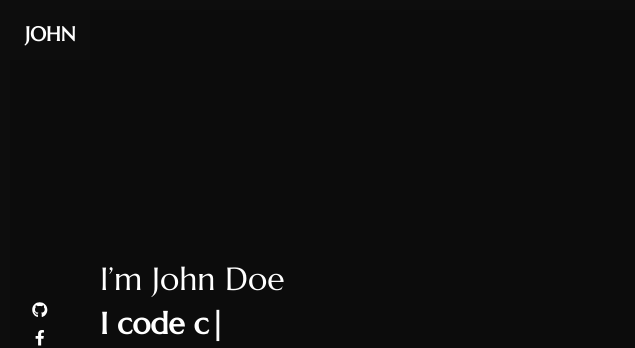
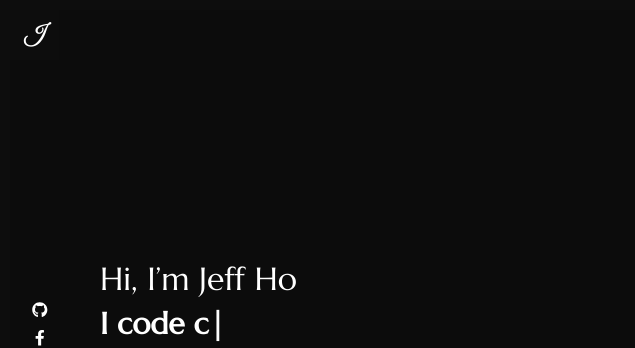
Before and after one commit to jeff665547/jeff665547.github.io, a React app: page / in a window 1280 px wide. Shown: the top 348 px of the page, 0-635 px from the left. Built offline with nearby package versions, Linux system fonts and the light colour scheme; some packages are replaced by stand-ins of ours.

Commit message:
Update some info and style in homepage and title.

```diff
--- a/package.json
+++ b/package.json
@@ -42,5 +42,8 @@
             "last 1 firefox version",
             "last 1 safari version"
         ]
+    },
+    "devDependencies": {
+        "gh-pages": "^6.3.0"
     }
 }
--- a/public/index.html
+++ b/public/index.html
@@ -6,9 +6,11 @@
     <link rel="icon" href="%PUBLIC_URL%/favicon.ico" />
     <meta name="viewport" content="width=device-width, initial-scale=1" />
     <meta name="theme-color" content="#000000" />
-    <meta name="author" content="John Doe">
+    <meta name="author" content="Jeff Ho">
     <link rel="preconnect" href="https://fonts.gstatic.com">
     <link rel="preconnect" href="https://fonts.gstatic.com">
+    <link href="https://fonts.googleapis.com/css2?family=Great+Vibes&display=swap" rel="stylesheet">
+    <link href="https://fonts.googleapis.com/css2?family=Allura&display=swap" rel="stylesheet">
     <link href="https://fonts.googleapis.com/css2?family=Marcellus&display=swap" rel="stylesheet">
     <link href="https://fonts.googleapis.com/css2?family=Raleway:ital,wght@0,400;0,500;1,400;1,500&display=swap" rel="stylesheet">
 
--- a/src/content_option.js
+++ b/src/content_option.js
@@ -1,11 +1,11 @@
-const logotext = "JOHN";
+const logotext = "J";
 const meta = {
-    title: "John Doe",
-    description: "I’m John Doe data scientist _ Full stack devloper,currently working in Berlin",
+    title: "Jeff's Studio",
+    description: "I’m Jeff Ho data scientist _ Full stack devloper,currently working in Berlin",
 };
 
 const introdata = {
-    title: "I’m John Doe",
+    title: "Hi, I’m Jeff Ho",
     animated: {
         first: "I love coding",
         second: "I code cool websites",
--- a/src/header/style.css
+++ b/src/header/style.css
@@ -27,7 +27,7 @@
     border: unset;
     background: var(--primary-color);
     font-size: 1.25rem;
-    font-family: Marcellus;
+    font-family: 'Great Vibes', cursive;
     color: var(--text-color-2);
     line-height: 2;
     height: 50px;
```
Also changed, not shown: 1 other file.
